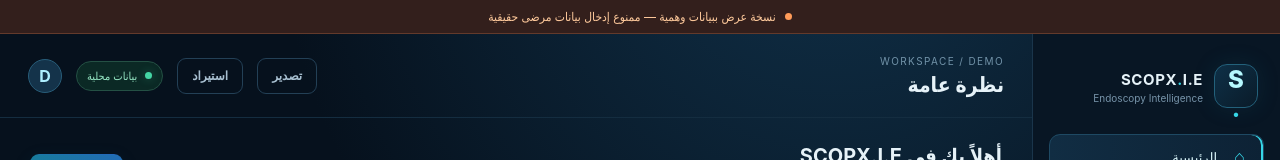
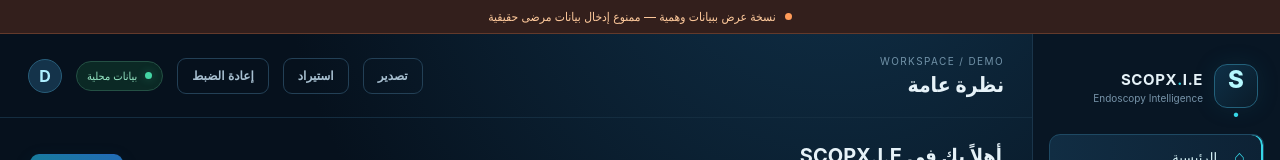
Before and after one commit to eslamg215/SCOPX_IE, a plain HTML site: page src/SCOPX.Web/index.html in a window 1280 px wide. Shown: the top 160 px of the page. Drawn offline with Linux system fonts and the light colour scheme.

Commit message:
Step 86: add confirmed reset control to demo toolbar

```diff
--- a/src/SCOPX.Web/index.html
+++ b/src/SCOPX.Web/index.html
@@ -25,7 +25,7 @@
       <div class="sidebar-bottom"><div class="status-chip"><span class="pulse"></span> Demo Mode · Offline</div><small>Build 0.1 · UI Preview</small></div>
     </aside>
     <main class="main">
-      <header class="topbar"><button class="mobile-menu" id="menuToggle" aria-label="القائمة">☰</button><div><div class="eyebrow">WORKSPACE / DEMO</div><h1 id="pageTitle">نظرة عامة</h1></div><div class="top-actions"><button class="button ghost" id="exportData" title="تصدير نسخة JSON">تصدير</button><button class="button ghost" id="importData" title="استيراد نسخة JSON">استيراد</button><input type="file" id="importFile" accept="application/json,.json" hidden><div class="local-status"><span class="pulse"></span> بيانات محلية</div><div class="avatar">D</div></div></header>
+      <header class="topbar"><button class="mobile-menu" id="menuToggle" aria-label="القائمة">☰</button><div><div class="eyebrow">WORKSPACE / DEMO</div><h1 id="pageTitle">نظرة عامة</h1></div><div class="top-actions"><button class="button ghost" id="exportData" title="تصدير نسخة JSON">تصدير</button><button class="button ghost" id="importData" title="استيراد نسخة JSON">استيراد</button><button class="button ghost" id="resetDemoData" title="إعادة بيانات العرض إلى الحالة الافتراضية">إعادة الضبط</button><input type="file" id="importFile" accept="application/json,.json" hidden><div class="local-status"><span class="pulse"></span> بيانات محلية</div><div class="avatar">D</div></div></header>
       <section class="content" id="viewRoot" aria-live="polite"></section>
       <footer class="footer-note">SCOPX.I.E · واجهة تجريبية فقط · غير مخصصة للاستخدام السريري</footer>
     </main>
```
